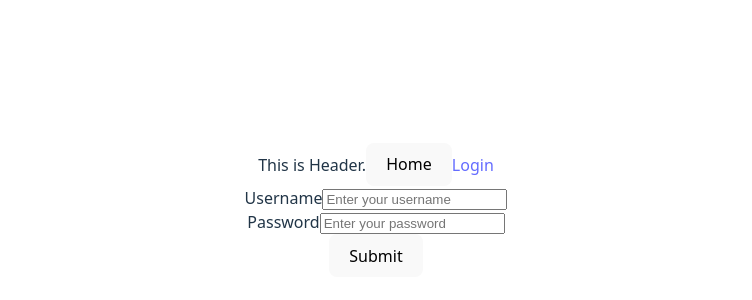
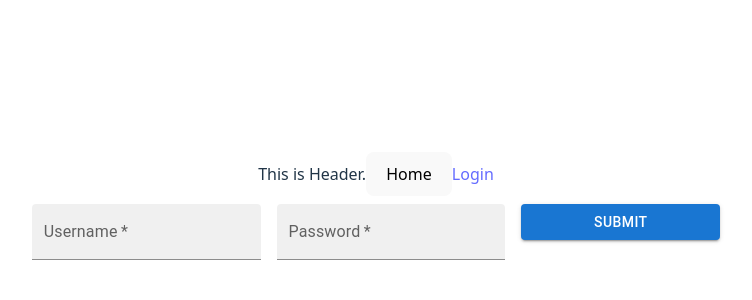
Before and after one commit to code-936/vite-react-features, a React (Vite) app: page /Login in a window 1280 px wide. Shown: the part 190-490 px from the top of the page, without its empty margins (264-1016 px from the left). Built offline with nearby package versions, Linux system fonts and the light colour scheme.

Commit message:
Implement and use Material Box, Text Field and Button for Login page

```diff
--- a/src/pages/Login.jsx
+++ b/src/pages/Login.jsx
@@ -1,9 +1,12 @@
 import { useState } from 'react';
+import Box from '@mui/material/Box';
+import TextField from '@mui/material/TextField';
+import Button from '@mui/material/Button';
 import { useApiMutation } from '../services/apiServices';
 
 const Login = () => {
-    const [ username, setUsername ] = useState("");
-    const [ password, setPassword ] = useState("");
+  const [username, setUsername] = useState('');
+  const [password, setPassword] = useState('');
 
   // Using the API mutation hook
   const { mutate, isPending, isError, isSuccess, data, error } = useApiMutation(
@@ -29,7 +32,7 @@
               isAuthenticated: true,
               username: response.data.user.username || username,
               token: response.data.user.token,
-                            ...response.data.user
+              ...response.data.user,
             };
             localStorage.setItem('user', JSON.stringify(userData));
             console.log('User data stored in localStorage:', localStorage.getItem('user'));
@@ -37,45 +40,81 @@
         },
         onError: (err) => {
           console.error('Login failed:', err);
-                }
+        },
       }
     );
-    }
+  };
 
   return (
     <div>
-            <form onSubmit={handleSubmit}>
-                <div>
-                    <label htmlFor='username'>Username</label>
+      <Box
+        component="form"
+        sx={{ '& > :not(style)': { m: 1, width: '25ch' } }}
+        noValidate
+        autoComplete="off"
+        onSubmit={handleSubmit}
+      >
+        {/* <TextField id="outlined-basic" label="Outlined" variant="outlined" />
+        <TextField id="standard-basic" label="Standard" variant="standard" /> */}
+
+        <TextField
+          id="id-username"
+          label="Username"
+          variant="filled"
+          required
+          //   disabled
+          value={username}
+          onChange={(e) => setUsername(e.target.value)}
+        />
+        <TextField
+          id="id-password"
+          label="Password"
+          variant="filled"
+          type="password"
+          required
+          //   disabled
+          value={password}
+          onChange={(e) => setPassword(e.target.value)}
+        />
+        {/* commented to replace with MUI Box and TextField components*/}
+        {/* <div>
+          <label htmlFor="username">Username</label>
           <input
-                        id='username'
-                        type='text'
-                        placeholder='Enter your username'
+            id="username"
+            type="text"
+            placeholder="Enter your username"
             value={username}
-                        onChange={e => setUsername(e.target.value)}
+            onChange={(e) => setUsername(e.target.value)}
           />
         </div>
         <div>
-                    <label htmlFor='password'>Password</label>
+          <label htmlFor="password">Password</label>
           <input
-                        id='password'
-                        type='password'
-                        placeholder='Enter your password'
+            id="password"
+            type="password"
+            placeholder="Enter your password"
             value={password}
-                        onChange={e => setPassword(e.target.value)}
+            onChange={(e) => setPassword(e.target.value)}
           />
+        </div> */}
+        <Button type="submit" variant="contained" disabled={isPending}>
+          {isPending ? 'Logging in...' : 'Submit'}
+        </Button>
+
+        {isError && (
+          <div style={{ color: 'red', marginTop: '10px' }}>
+            Error: {error?.message || 'Login failed'}
           </div>
-                <button type="submit" disabled={isPending}>
-                    {isPending ? 'Logging in...' : 'Submit'}
-                </button>
-
-                {isError && <div style={{color: 'red', marginTop: '10px'}}>Error: {error?.message || 'Login failed'}</div>}
-                {isSuccess && data?.error && <div style={{color: 'red', marginTop: '10px'}}>Error: {data.error}</div>}
-                {isSuccess && data?.data && <div style={{color: 'green', marginTop: '10px'}}>Login successful!</div>}
-            </form>
+        )}
+        {isSuccess && data?.error && (
+          <div style={{ color: 'red', marginTop: '10px' }}>Error: {data.error}</div>
+        )}
+        {isSuccess && data?.data && (
+          <div style={{ color: 'green', marginTop: '10px' }}>Login successful!</div>
+        )}
+      </Box>
     </div>
-    )
-
-}
+  );
+};
 
 export default Login;
```
Also changed, not shown: package.json (+7 -0 lines), 1 other file (tests, documents, lock files or other folders). Lines whose indentation alone changed are shown as unchanged.
